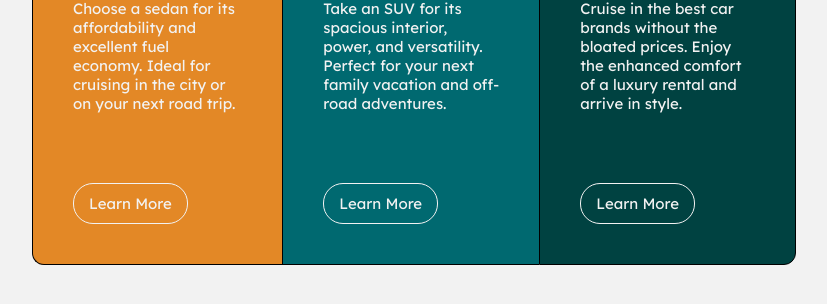
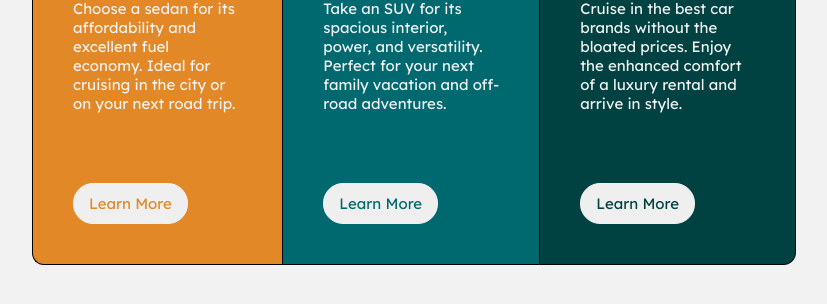
Before and after one commit to lovekeshrana9/3ColumnPreviewCardComponent, a plain HTML site: page index.html in a window 1280 px wide. Shown: the part 336-640 px from the top of the page, without its empty margins (226-1053 px from the left). Drawn offline with Linux system fonts and the light colour scheme.

Commit message:
button state css changes

```diff
--- a/style.scss
+++ b/style.scss
@@ -36,22 +36,29 @@ body {
 
 .card:first-child {
     background-color: $brightOrange;
+    & > button{
+        color: $brightOrange;
+    }
 }
 
 .card:nth-of-type(2) {
     background-color: $darkCyan;
+    & > button{
+        color: $darkCyan;
+    }
 }
 
 .card:last-child {
     background-color: $veryDarkCyan;
+    & > button{
+        color: $veryDarkCyan;
+    }
 }
 
 .learn-more {
     border: 1px solid $veryLightGray;
     border-radius: 20px;
     padding: 10px 15px;
-    color: $veryLightGray;
-    background-color: transparent;
     margin-bottom: 20px;
     font-family: "Lexend Deca", cursive;
     font-size: 15px;
@@ -61,7 +68,9 @@ body {
     outline: none;
 }
 
-.learn-more:hover {
+.card button.learn-more:hover {
+    background-color: transparent;
+    color: $veryLightGray;
     cursor: pointer;
 }
 
```
Also changed, not shown: style.css, 1 other file.
